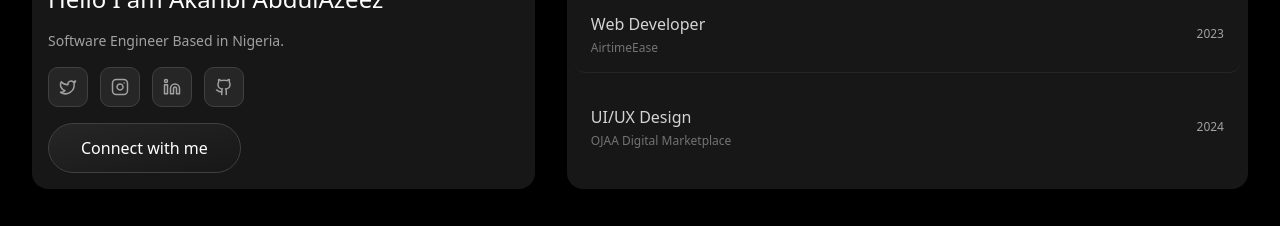
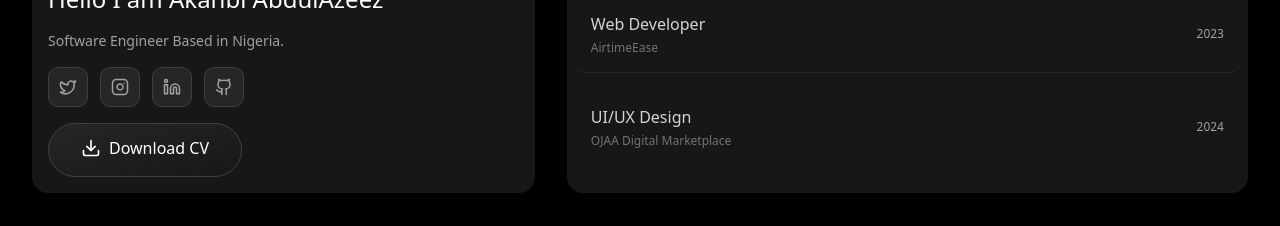
Before and after one commit to Harziz712/harziiz_codes, a Next.js app: page / in a window 1280 px wide. Shown: the part 2340-2566 px from the top of the page. Built offline with nearby package versions, Linux system fonts and the light colour scheme; no server answers; a web font is replaced by a local one.

Commit message:
added my cv

```diff
--- a/app/components/ProfileCard.tsx
+++ b/app/components/ProfileCard.tsx
@@ -2,7 +2,7 @@
 
 import React from 'react'
 import { motion } from 'framer-motion'
-import { Twitter, Instagram, Github, Linkedin } from 'lucide-react'
+import { Twitter, Instagram, Github, Linkedin, Download } from 'lucide-react'
 import { ExperienceItem } from './ui/ExperienceItem'
 import { SocialIcon } from './ui/SocialIcons'
 import { Badge, StylishBadge } from './ui/Badge'
@@ -122,13 +122,16 @@ const ProfileCard = () => {
                   viewport={{ once: false }}
                   className="w-full sm:w-auto px-8 py-3 bg-gradient-to-br from-neutral-800 to-neutral-900 text-white rounded-full font-medium border border-neutral-700 hover:text-white hover:bg-neutral-600 cursor-pointer"
                 >
-                          <a
-          href="https://wa.me/2348146447551"
-          target="_blank"
-          rel="noopener noreferrer"
-        >
-          Connect with me
-        </a>
+                <a
+                  href="/AKANBI_ABDULAZEEZ_KOLAWOLE_CV.pdf"
+                  download="AKANBI_ABDULAZEEZ_KOLAWOLE_CV.pdf"
+                  target="_blank"
+                  rel="noopener noreferrer"
+                  className="group inline-flex items-center gap-2 "
+                >
+                  <Download className="w-5 h-5" />
+                  Download CV
+                </a>
                 </motion.button>
               </motion.div>
             </motion.div>
```
Also changed, not shown: 1 other file (tests, documents, lock files or other folders).
